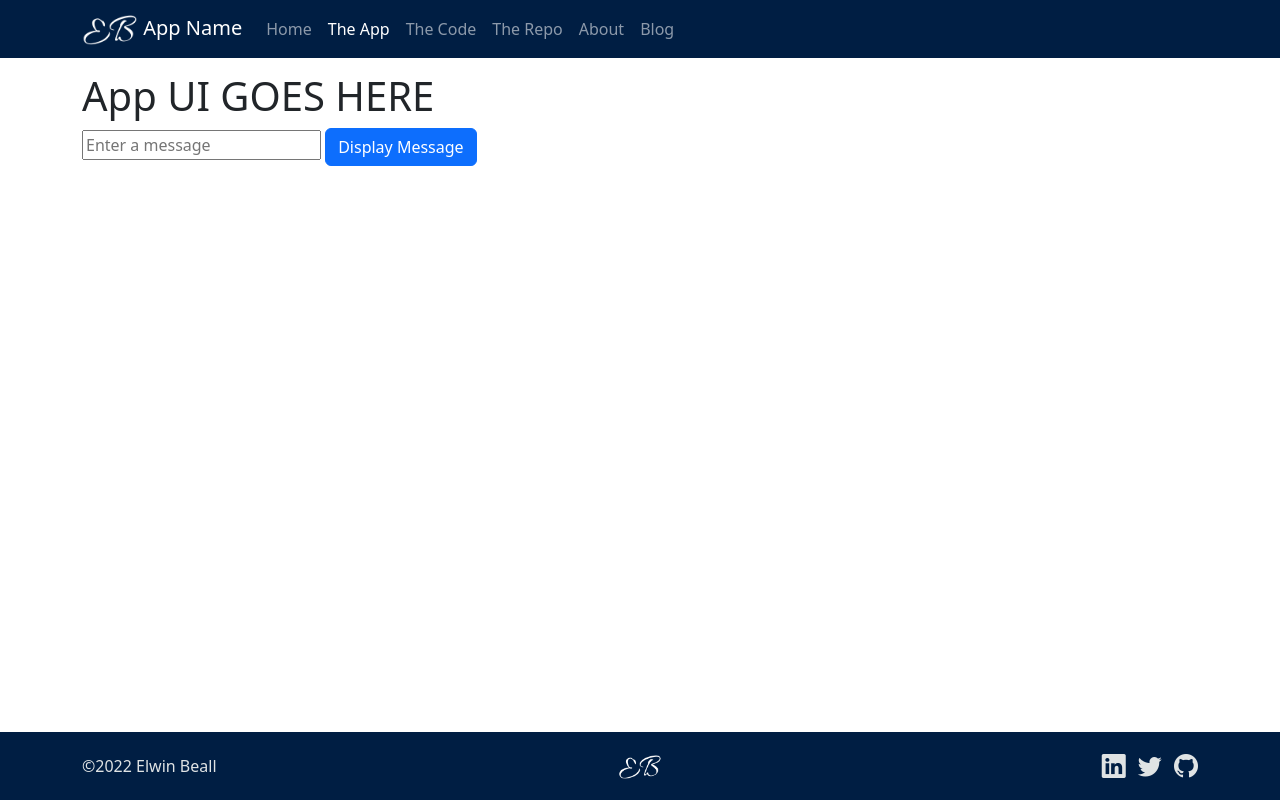
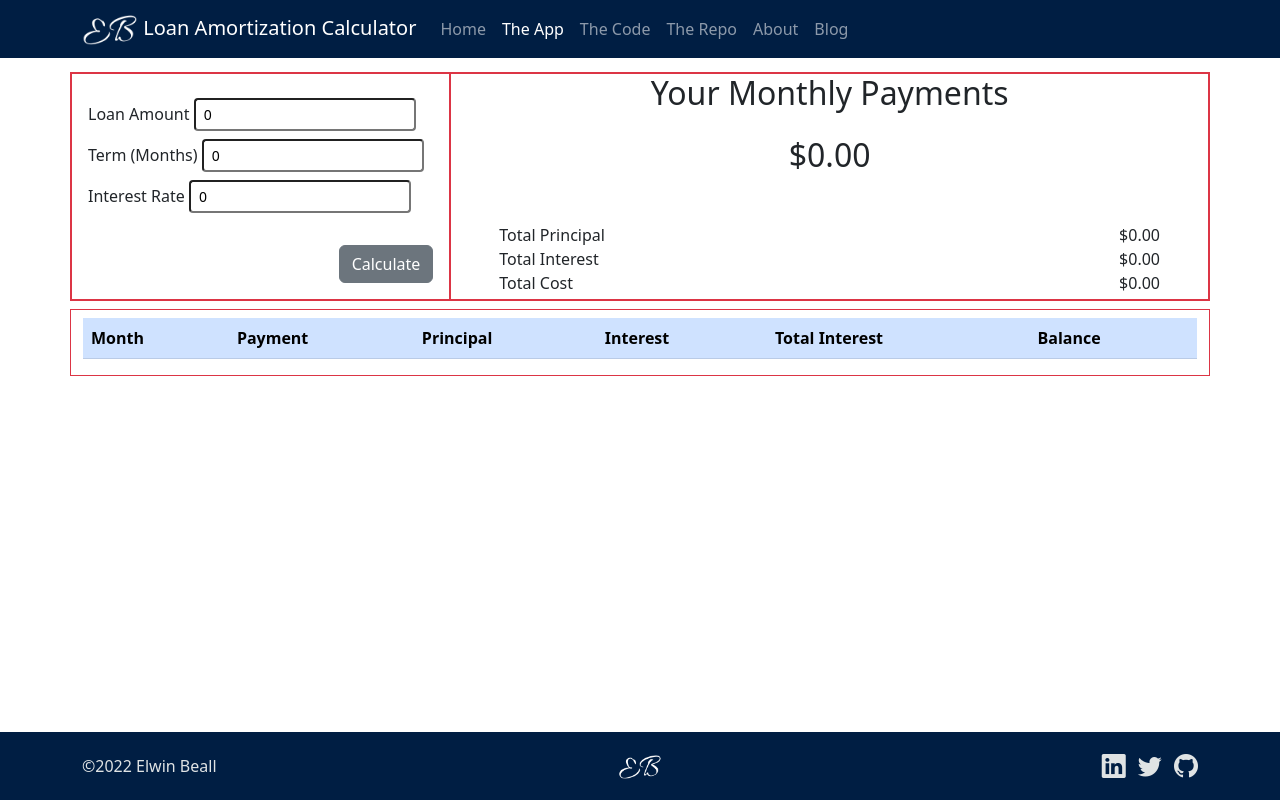
Before and after one commit to frotzen/Loan-Amortization-Calculator, a plain HTML site: page app.html in a window 1280 px wide. Drawn offline with nearby package versions, Linux system fonts and the light colour scheme; some packages are replaced by stand-ins of ours; a script that the page names is missing.

Commit message:
inital commit

```diff
--- a/app.html
+++ b/app.html
@@ -1,13 +1,14 @@
 <!DOCTYPE html>
 <html lang="en">
   <head>
-    <title>App Name: A Coding Challenge</title>
+    <title>Loan Amortization Calculator: A Coding Challenge</title>
     <!-- Required meta tags -->
     <meta charset="utf-8" />
     <meta
       name="viewport"
       content="width=device-width, initial-scale=1, shrink-to-fit=no"
     />
+    <link rel="shortcut icon" href="img/favicon.ico" type="image/x-icon" />
 
     <!-- Bootstrap CSS -->
     <link
@@ -37,7 +38,8 @@
       <nav class="navbar navbar-expand-lg navbar-dark fixed-top" id="mainNav">
         <div class="container">
           <a class="navbar-brand" href="#"
-            ><img src="/img/EB_LogoWhite.png" height="30" />&nbsp;App Name</a
+            ><img src="/img/EB_LogoWhite.png" height="30" />&nbsp;Loan
+            Amortization Calculator</a
           >
           <button
             class="navbar-toggler"
@@ -81,11 +83,83 @@
     </header>
 
     <main class="content container">
-      <h1>App UI GOES HERE</h1>
-      <input id="message" placeholder="Enter a message" />
-      <button id="btnSubmit" type="button" class="btn btn-primary">
-        Display Message
-      </button>
+      <div class="row border border-danger">
+        <div class="col-12 col-lg-4 border border-danger p-3">
+          <form class="loanForm">
+            <div class="mt-2">
+              <label class="form-label-sm" for="loanAmount">Loan Amount</label>
+              <input
+                id="loanAmount"
+                class="form-control-sm"
+                type="number"
+                value="0"
+              />
+            </div>
+            <div class="mt-2">
+              <label class="form-label-sm" for="loanTerm">Term (Months)</label>
+              <input
+                id="loanTerm"
+                class="form-control-sm"
+                type="number"
+                value="0"
+              />
+            </div>
+            <div class="mt-2">
+              <label class="form-label-sm" for="loanRate">Interest Rate</label>
+              <input
+                id="loanRate"
+                class="form-control-sm"
+                type="number"
+                value="0"
+                min=".01"
+                step=".01"
+              />
+            </div>
+            <div class="mt-2 text-end">
+              <button id="loanCalc" class="btn btn-secondary mt-4">
+                Calculate
+              </button>
+            </div>
+          </form>
+        </div>
+        <div class="col-12 col-lg-8 border border-danger">
+          <h2 class="text-center mb-4">Your Monthly Payments</h2>
+          <h2 id="monthlyPayment" class="text-center mb-5">$0.00</h2>
+          <div class="row">
+            <div class="col-6 text-start ps-5">Total Principal</div>
+            <div id="totalPrincipal" class="col-6 text-end pe-5">$0.00</div>
+          </div>
+          <div class="row">
+            <div class="col-6 text-start ps-5">Total Interest</div>
+            <div id="totalInterest" class="col-6 text-end pe-5">$0.00</div>
+          </div>
+          <div class="row">
+            <div class="col-6 text-start ps-5">Total Cost</div>
+            <div id="totalCost" class="col-6 text-end pe-5">$0.00</div>
+          </div>
+        </div>
+      </div>
+      <div class="row border border-danger mt-2">
+        <div class="col-12">
+          <div class="table-responsive mt-2">
+            <table class="table table-striped">
+              <thead class="table-primary">
+                <tr>
+                  <th>Month</th>
+                  <th>Payment</th>
+                  <th>Principal</th>
+                  <th>Interest</th>
+                  <th>Total Interest</th>
+                  <th>Balance</th>
+                </tr>
+              </thead>
+              <tbody id="loanData">
+                <!-- template data inserted here -->
+              </tbody>
+            </table>
+          </div>
+        </div>
+      </div>
     </main>
 
     <!-- Footer -->
@@ -107,6 +181,21 @@
       </div>
     </footer>
 
+    <!-- Page Templates -->
+
+    <template id="eventData-template">
+      <tr>
+        <td></td>
+        <td></td>
+        <td></td>
+        <td></td>
+        <td></td>
+        <td></td>
+      </tr>
+    </template>
+
+    <!-- End Page Templates -->
+
     <!-- Bootstrap JS -->
     <!-- JavaScript Bundle with Popper -->
     <script
@@ -121,8 +210,8 @@
 
     <script>
       document
-        .getElementById("btnSubmit")
-        .addEventListener("click", displayMessage);
+        .getElementById("loanCalc")
+        .addEventListener("click", calculateAmortization);
     </script>
   </body>
 </html>
--- a/js/site.js
+++ b/js/site.js
@@ -1,10 +1,14 @@
-function displayMessage() {
-  let myMessage = document.getElementById("message").value;
-  //alert(myMessage);
+// FORM IDs              Monthly Payment       TABLE IDs
+// ------------------    ---------------       ----------
+// loanAmount <input>    monthlyPayment <h2>   loanData <tbody>
+// loanTerm <input>      totalPrincipal <div>
+// loanRate <input>      totalInterest <div>
+// loanCalc <button>     totalCost <div>
 
-  Swal.fire({
-    backdrop: false,
-    title: "App Name",
-    text: myMessage,
-  });
+function calculateAmortization() {
+  alert("calculateAmortization works");
 }
+
+function createTable() {
+  //
+}
```
Also changed, not shown: code.html (+4 -2 lines), index.html (+8 -5 lines), img/LoanCalcApp.png (added).
